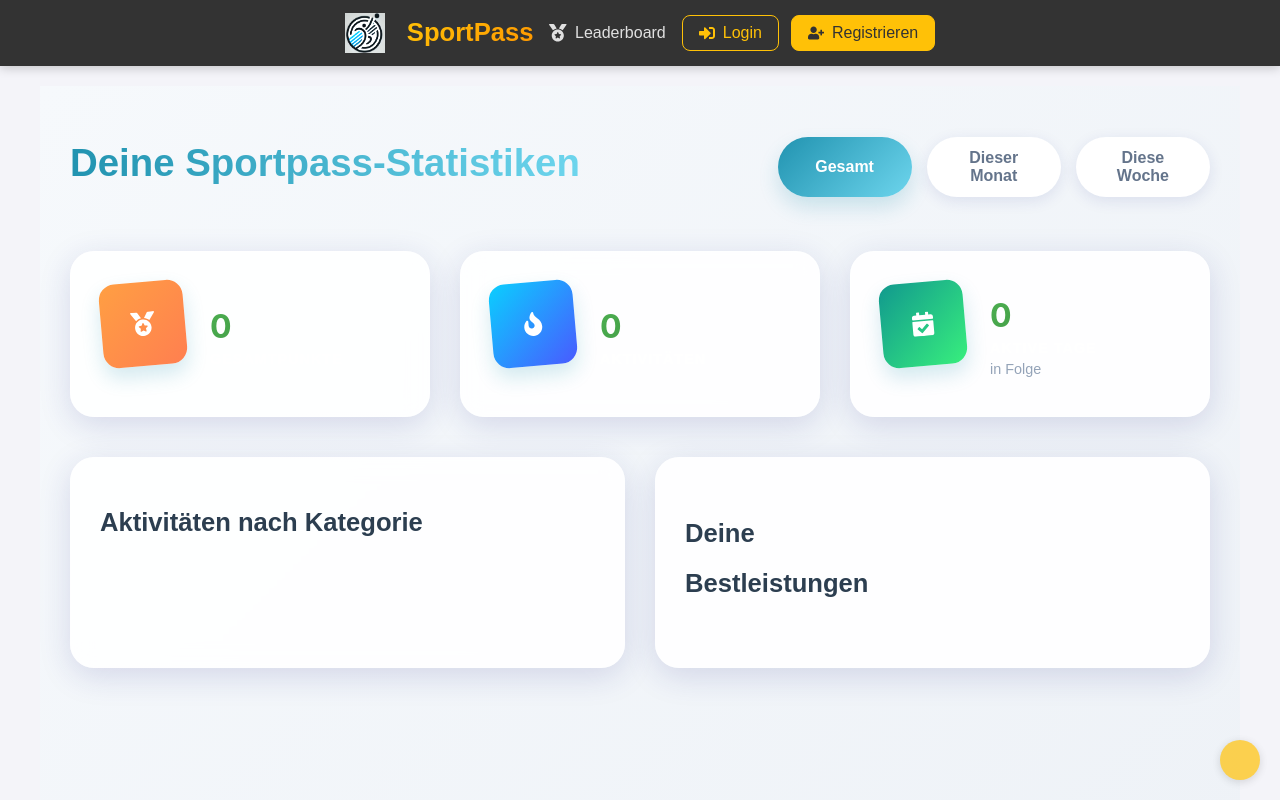
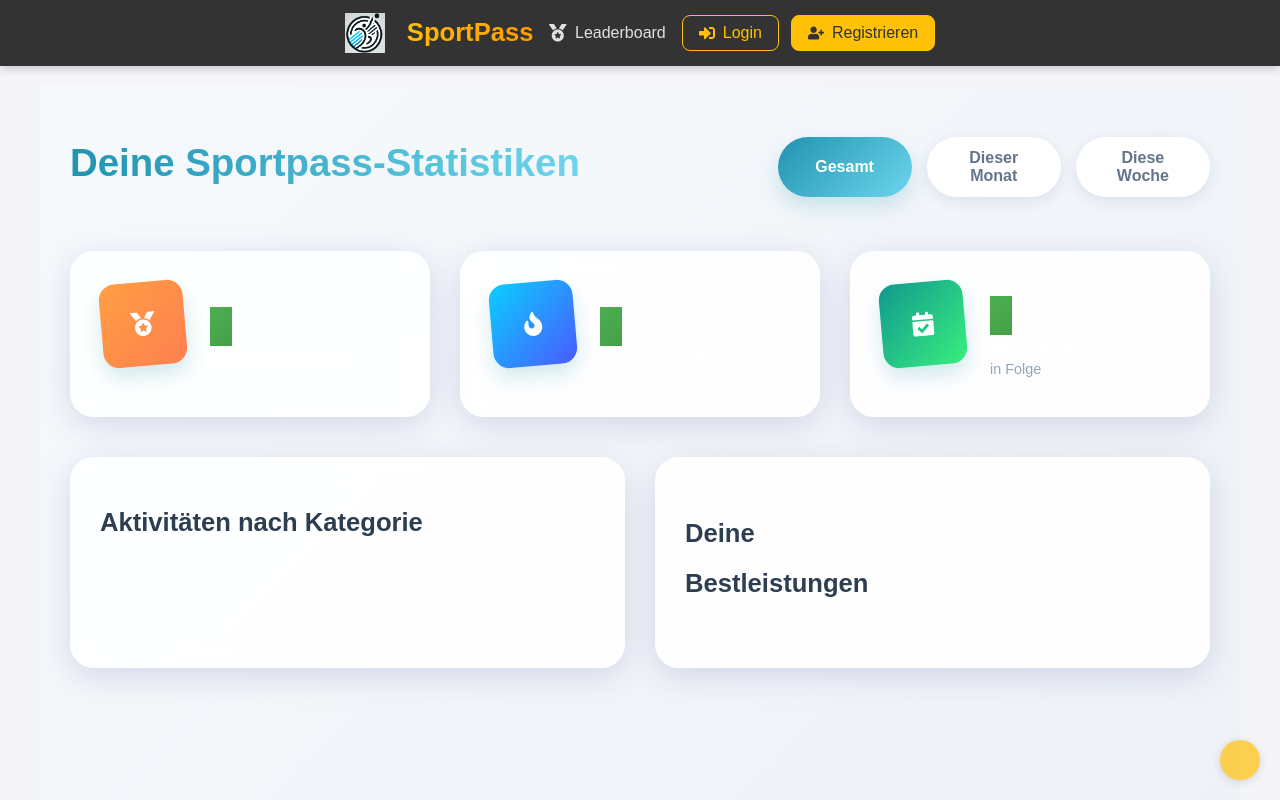
Before and after one commit to Chris123-crypto-ship-it/Sportpass_2025, a React (Create React App) app: page /stats in a window 1280 px wide. Shown: the top 800 px of the page. Built offline with nearby package versions, Linux system fonts and the light colour scheme.

Commit message:
Finalisierung

```diff
--- a/src/pages/Profile.css
+++ b/src/pages/Profile.css
@@ -202,7 +202,6 @@
   font-weight: 700;
   margin-bottom: 5px;
   background: linear-gradient(135deg, #4CAF50 0%, #45a049 100%);
-  -webkit-background-clip: text;
   -webkit-text-fill-color: transparent;
 }
 
--- a/src/pages/Profile.js
+++ b/src/pages/Profile.js
@@ -13,7 +13,7 @@ import {
   faBicycle
 } from '@fortawesome/free-solid-svg-icons';
 import config from '../config';
-import { toast } from 'react-hot-toast';
+import { toast } from 'react-toastify';
 
 const Profile = () => {
   const { user, updateUser } = useAuth();
```
